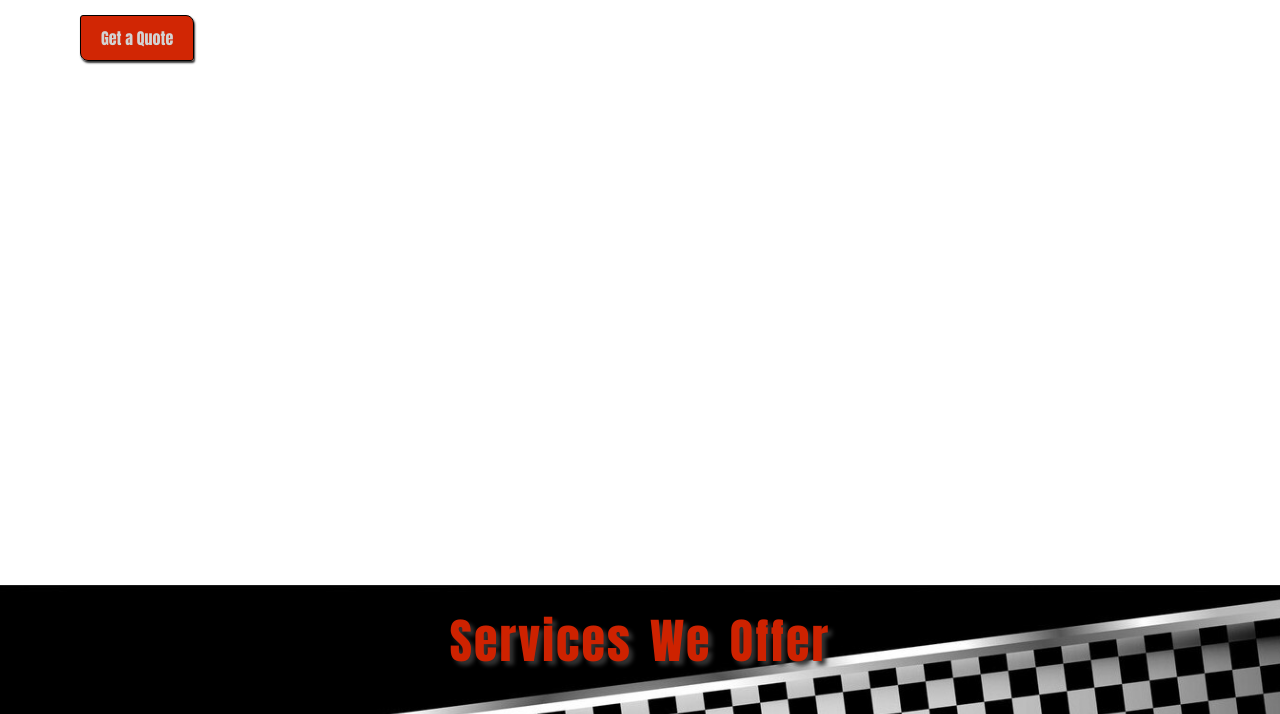
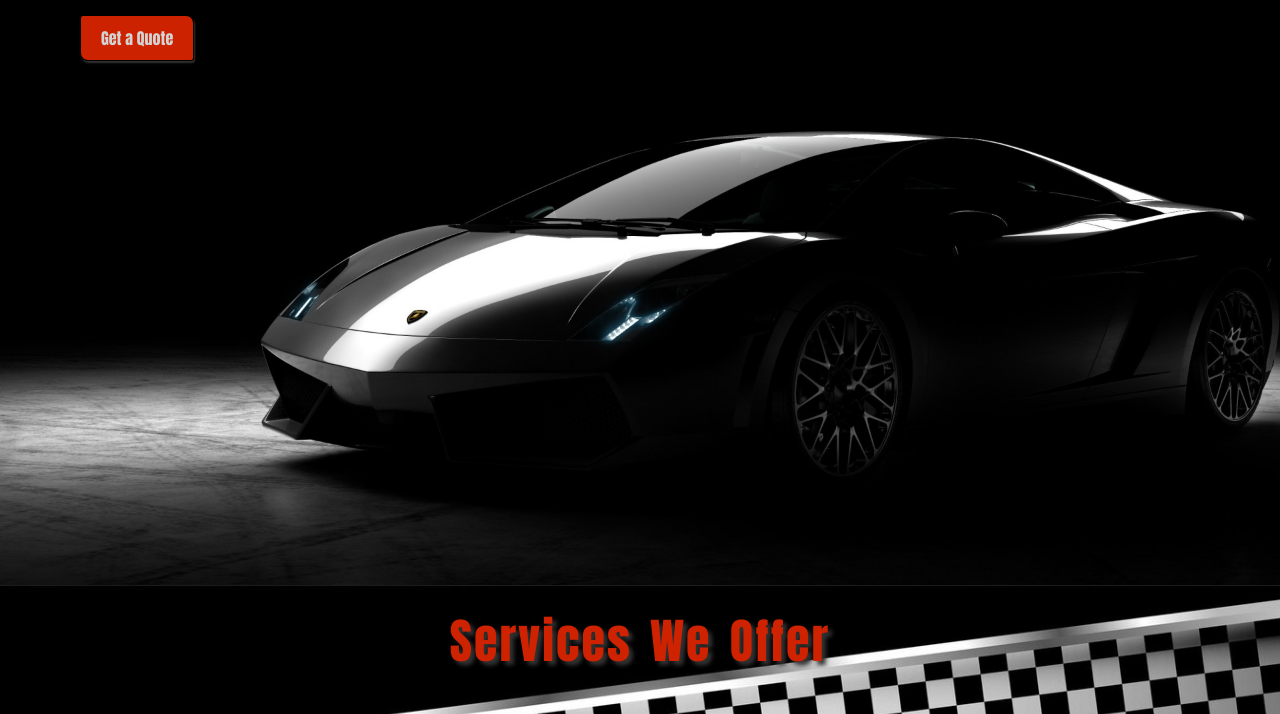
Before and after one commit to MadisonL-017/Custom-Creations-Landing-Page-Frontend, a plain HTML site: page index.html in a window 1280 px wide. Shown: the part 215-929 px from the top of the page. Drawn offline with Linux system fonts and the light colour scheme; files whose address does not match are found by name.

Commit message:
Update style.css

```diff
--- a/css/style.css
+++ b/css/style.css
@@ -175,7 +175,7 @@ h1 {
 }
 
 section#hero {
-    background-image: url(images/black-lamborghini.jpg);
+    background-image: url(C:\Users\madis\OneDrive\Documents\GitHub\Custom-Creations-Landing-Page-rep\images\black-lamborghini.jpg);
     background-size: cover;
     background-repeat: no-repeat;
     background-position: center;
```
